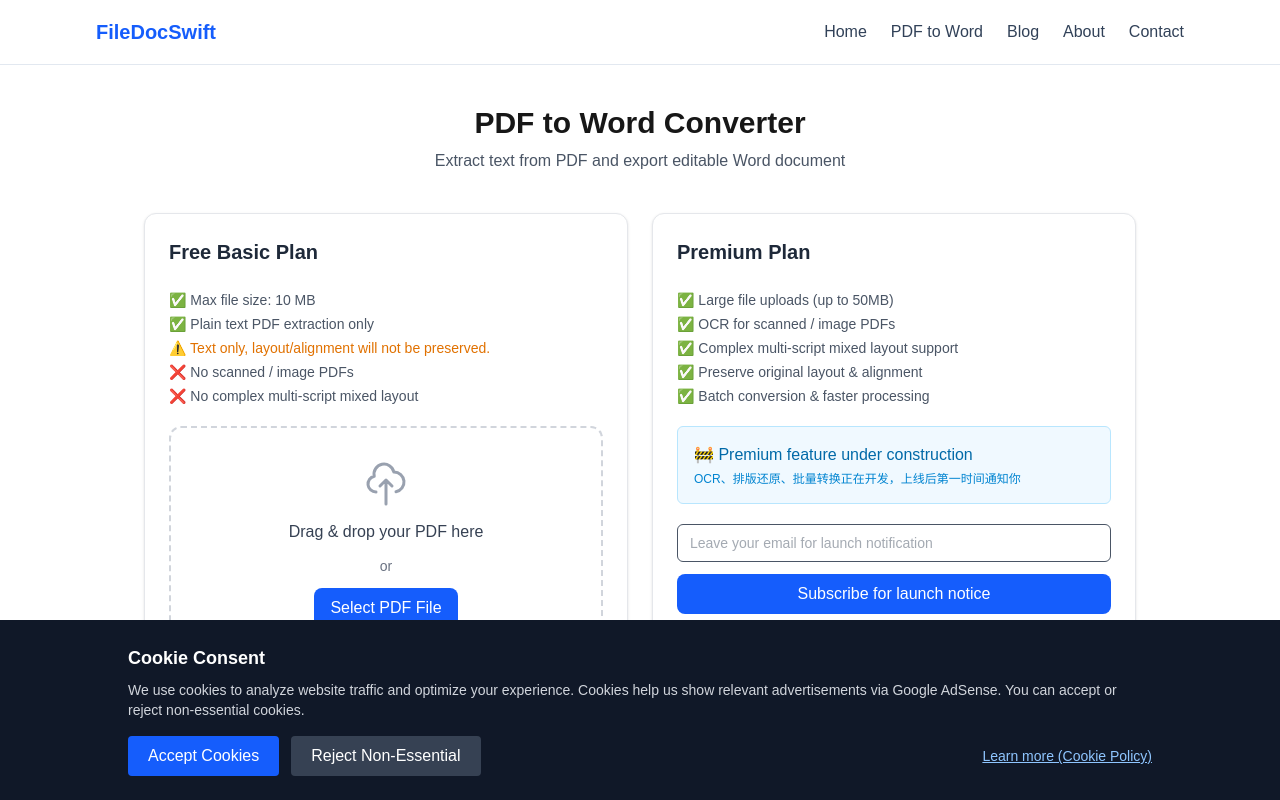
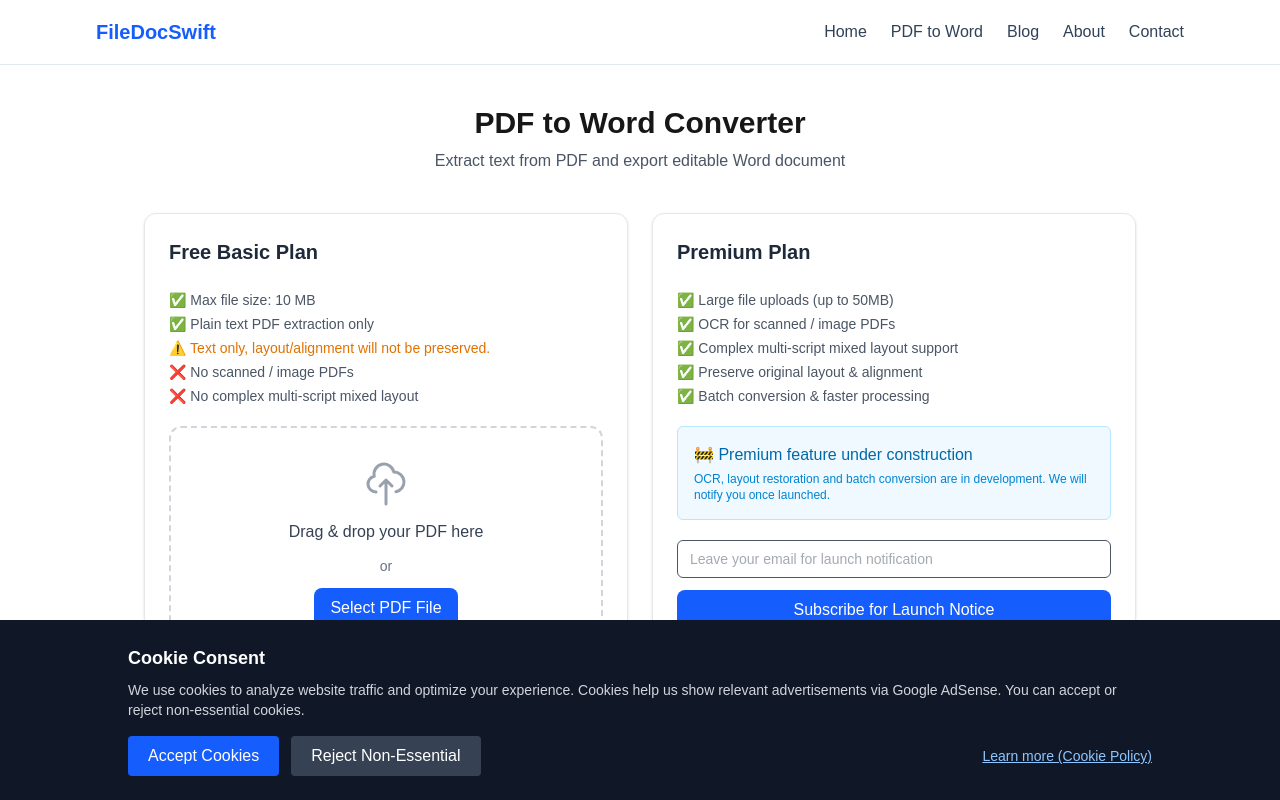
Before and after one commit to yrzhuang-max/my-next-site, a Next.js app in the folder my-next-site/: page /pdf-to-word in a window 1280 px wide. Shown: the top 800 px of the page. Built offline with nearby package versions, Linux system fonts and the light colour scheme.

Commit message:
feat:update primium plan with English

```diff
--- a/my-next-site/components/pdfConverter/PremiumPanel.tsx
+++ b/my-next-site/components/pdfConverter/PremiumPanel.tsx
@@ -9,7 +9,6 @@
 
   const handleNotifySubmit = async () => {
     if (!email || !/^[\w-\.]+@([\w-]+\.)+[\w-]{2,4}$/.test(email)) return;
-    // 这里后续可以对接Resend，把意向订阅发给你
     console.log('waitlist email:', email);
     setSubmitted(true);
   };
@@ -30,11 +29,11 @@
 
         <div className="bg-sky-50 border border-sky-200 p-4 rounded-md">
           <p className="text-sky-700 font-medium">🚧 Premium feature under construction</p>
-          <p className="text-sky-600 text-xs mt-1">OCR、排版还原、批量转换正在开发，上线后第一时间通知你</p>
+          <p className="text-sky-600 text-xs mt-1">OCR, layout restoration and batch conversion are in development. We will notify you once launched.</p>
         </div>
 
         {submitted ? (
-          <p className="text-green-600 text-sm">✅ 登记成功，上线通知将发送至你的邮箱</p>
+          <p className="text-green-600 text-sm">✅ Registered successfully. Launch notification will be sent to your email.</p>
         ) : (
           <div className="space-y-3">
             <input
@@ -45,7 +44,7 @@
               className="w-full border px-3 py-2 rounded-md text-sm"
             />
             <Button onClick={handleNotifySubmit} className="w-full">
-              Subscribe for launch notice
+              Subscribe for Launch Notice
             </Button>
           </div>
         )}
```
